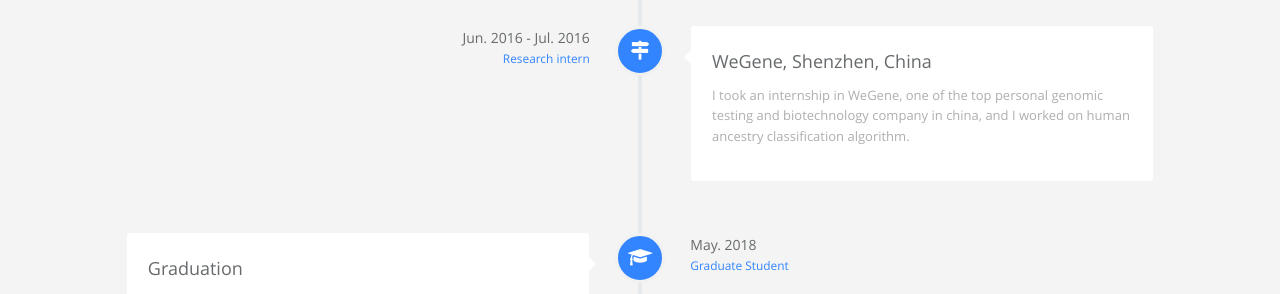
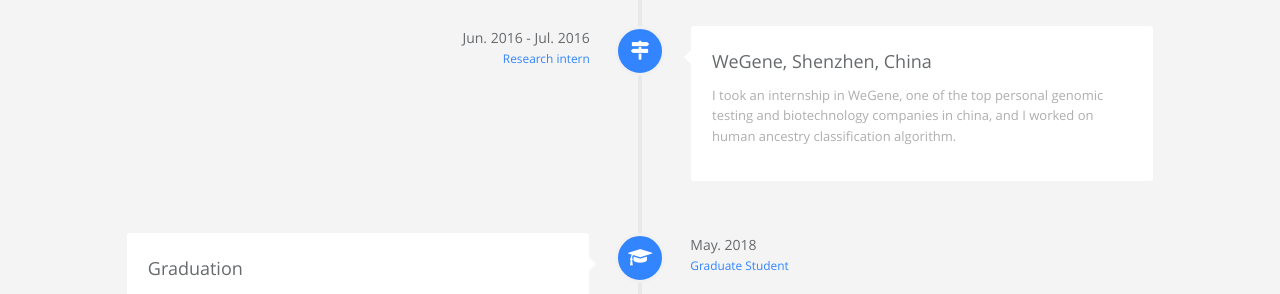
Before and after one commit to ding-yt/ding-yt.github.io, a Jekyll site: the page built from index.html, in a window 1280 px wide and 900 px high, scrolled down 1062 px. Shown: the part 174-468 px from the top of the window. Built offline with Jekyll 4.4.1, drawn with Linux system fonts in a browser that asks for light colours.

Commit message:
Update careers.yml

```diff
--- a/_data/index/careers.yml
+++ b/_data/index/careers.yml
@@ -18,7 +18,7 @@
     detail: WeGene, Shenzhen, China
     i18n: company_b
   desc:
-    detail: I took an internship in WeGene, one of the top personal genomic testing and biotechnology company in china, and I worked on human ancestry classification algorithm.
+    detail: I took an internship in WeGene, one of the top personal genomic testing and biotechnology companies in china, and I worked on human ancestry classification algorithm.
     i18n: company_b_desc
   date:
     detail: Jun. 2016 - Jul. 2016
```
